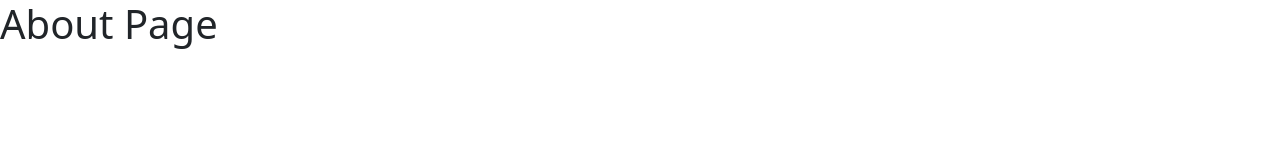
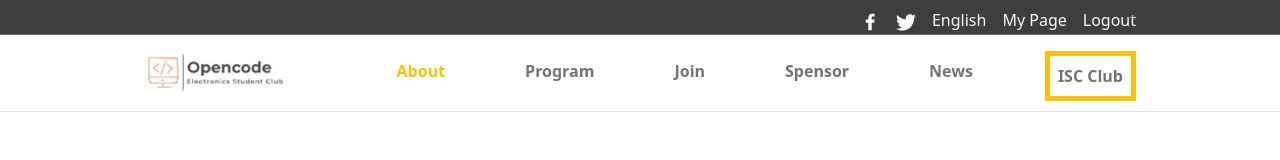
Before and after one commit to abdessalem1998/Capstone-project-module-1, a website: page about.html in a window 1280 px wide. Drawn offline with nearby package versions, Linux system fonts and the light colour scheme.

Commit message:
Create separate files for styling the about page and create the navbar

```diff
--- a/about.html
+++ b/about.html
@@ -4,11 +4,68 @@
     <meta charset="utf-8">
     <meta name="viewport" content="width=device-width, initial-scale=1.0">
     <title>About</title>
-    <link rel="stylesheet" href="style.css">
+    <link rel="stylesheet" href="aboutstyle.css">
     <link rel="stylesheet" href="bootstrap.css">
   </head>
   <body>
-    <h1>About Page</h1>
+    <!--Header section-->
+    <header class="container-fluid px-0" id="header">
+      <!--navbar section-->
+      <!--upper navbar section-->
+      <nav class="navbar navbar-expand-md navbar-light border-bottom border-secondary d-md-block d-none me-0" id="upper-nav">
+        <div class="container-fluid">
+          <div class="collapse navbar-collapse position-absolute top-0 end-0 pe-5">
+            <ul class="navbar-nav pe-5">
+              <li class="nav-item">
+                <a class="nav-link" href="#"><img src="images-icons/icons/facebook.svg" class="nav-icon" alt="facebook"></a>
+              </li>
+              <li class="nav-item">
+                <a class="nav-link"  href="#"><img src="images-icons/icons/twitter.svg" class="nav-icon" alt="twitter"></a>
+              </li>
+              <li class="nav-item">
+                <a class="nav-link text-light" href="#">English</a>
+              </li>
+              <li class="nav-item">
+                <a class="nav-link text-light" href="#">My Page</a>
+              </li>
+              <li class="nav-item">
+                <a class="nav-link text-light pe-5" href="#">Logout</a>
+              </li>
+            </ul>
+          </div>
+        </div>
+      </nav>
+      <!--lower navbar section-->
+      <nav class="navbar navbar-expand-md navbar-light border-md-none bg-white border-bottom">
+        <div class="container-fluid px-0 px-md-5 ">
+          <a class="navbar-brand text-light ps-5 ms-5 d-md-block d-none" href="#"><img src="images-icons/images/logo.png" class="nav-logo" alt="twitter"></a>
+          <button class="navbar-toggler " type="button" data-bs-toggle="collapse" data-bs-target="#navbarText" aria-expanded="false" aria-label="Toggle navigation">
+            <span class="navbar-toggler-icon nav-btn"></span>
+          </button>
+          <div class="collapse navbar-collapse position-absolute top-0 end-0 pe-5 fw-bold">
+            <ul class="navbar-nav me-auto mb-2 mb-lg-0 pe-5 pt-3">
+              <li class="nav-item me-3 pe-5">
+                <a class="nav-link text-warning" href="about.html">About</a>
+              </li>
+              <li class="nav-item me-3 pe-5">
+                <a class="nav-link" href="#">Program</a>
+              </li>
+              <li class="nav-item me-3 pe-5">
+                <a class="nav-link" href="#">Join</a>
+              </li>
+              <li class="nav-item me-3 pe-5">
+                <a class="nav-link" href="#">Spensor</a>
+              </li>
+              <li class="nav-item me-3 pe-5">
+                <a class="nav-link" href="#">News</a>
+              </li>
+              <li class="nav-item pe-5 ">
+                <a class="nav-link border border-warning border-5"  href="#">ISC Club</a>
+              </li>
+            </ul>
+          </div>
+        </div>
+      </nav>
     <script src="scripts.js"></script>
     <script src="https://cdn.jsdelivr.net/npm/bootstrap@5.0.2/dist/js/bootstrap.bundle.min.js" integrity="sha384-MrcW6ZMFYlzcLA8Nl+NtUVF0sA7MsXsP1UyJoMp4YLEuNSfAP+JcXn/tWtIaxVXM" crossorigin="anonymous"></script>
   </body>
--- /dev/null
+++ b/aboutstyle.css
@@ -0,0 +1,39 @@
+body {
+  margin: 0;
+  padding: 0;
+}
+
+#upper-nav {
+  height: 35px;
+  background-color: #3e3e3e;
+}
+
+.nav-icon {
+  height: 20px;
+}
+
+.nav-logo {
+  height: 50px;
+}
+
+#header {
+  background-image: linear-gradient(rgba(255, 255, 255, 0.9), rgba(255, 255, 255, 0.9)), url('images-icons/images/background.jpg');
+  background-repeat: no-repeat;
+  background-size: 100% 100%;
+}
+
+#header-row {
+  background-image: linear-gradient(rgba(236, 238, 244, 0.8), rgba(236, 238, 244, 0.8)), url('images-icons/icons/background-icon-6.svg'), linear-gradient(rgba(236, 238, 244, 0.8), rgba(236, 238, 244, 0.8)), url('images-icons/icons/background-icon-3.svg'), linear-gradient(rgba(236, 238, 244, 0.5), rgba(236, 238, 244, 0.5)), url('images-icons/icons/background-icon-4.svg');
+  background-repeat: no-repeat, no-repeat, no-repeat, no-repeat, no-repeat, no-repeat;
+  background-size: 50px 50px, 50px 50px, 50px 50px, 50px 50px, 100px 100px, 100px 100px;
+  background-position: 90% 30%, 90% 30%, 65% 3%, 65% 3%, 50% 50%, 50% 50%;
+}
+
+#header-h1 {
+  color: rgba(255, 202, 125, 1);
+  text-shadow: 0 0 3px #f00, 0 0 5px red;
+}
+
+#header-p {
+  background-color: #eceef4;
+}
```
